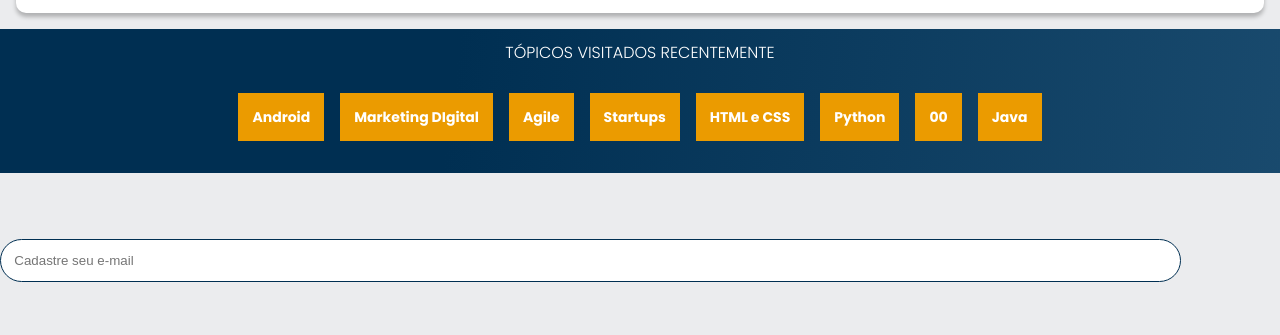
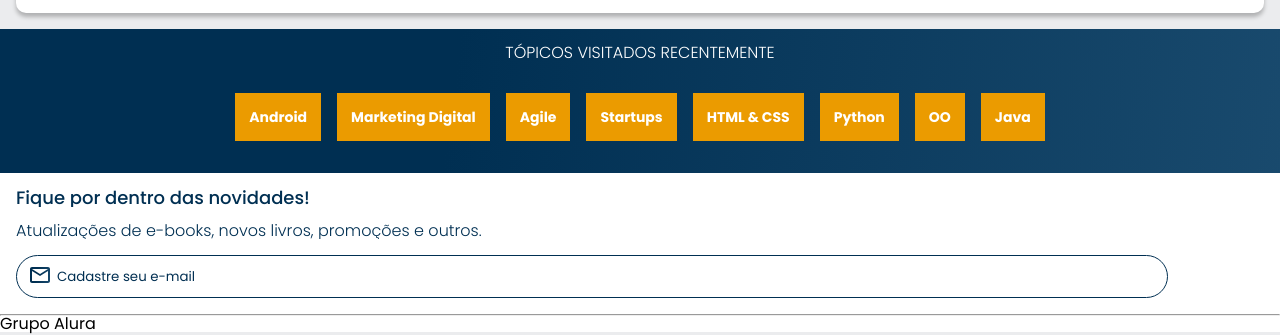
Before and after one commit to Drwexs/AluraBooks, a plain HTML site: page index.html in a window 1280 px wide. Shown: the part 2227-2562 px from the top of the page. Before the commit the page ends 2509 px from the top, so only its background shows below. Drawn offline with nearby package versions, Linux system fonts and the light colour scheme.

Commit message:
Add files via upload

```diff
--- a/index.html
+++ b/index.html
@@ -12,6 +12,9 @@
     <link
         href="https://fonts.googleapis.com/css2?family=Poppins:ital,wght@0,100;0,200;0,300;0,400;0,500;0,600;0,700;0,800;0,900;1,100;1,200;1,300;1,400;1,500;1,600;1,700;1,800;1,900&display=swap"
         rel="stylesheet">
+    <link href="https://fonts.googleapis.com/css2?family=Josefin+Sans:ital,wght@0,100..700;1,100..700&display=swap"
+        rel="stylesheet">
+
     <link rel="stylesheet" href="https://cdn.jsdelivr.net/npm/swiper@11/swiper-bundle.min.css" />
 
 </head>
@@ -42,6 +45,7 @@
                 </li>
             </ul>
             <img src="img/Logo.svg" alt="Logo da AluraBooks" class="container__imagem">
+            <h1 class="container__titulo"><b class="container__titulo--negrito">Alura</b>Books</h1>
         </div>
         <div class="container">
             <a href="#"><img src="img/Favoritos.svg" alt="Meus favoritos" class="container__imagem"></a>
@@ -150,51 +154,42 @@
 
     <section class="topicos">
         <h2 class="topicos__titulo">TÓPICOS VISITADOS RECENTEMENTE</h2>
-
         <ul class="topicos__lista">
-
+            <li class="topicos__item"><a href="#" class="topicos__link">Android</a></li>
             <li class="topicos__item">
-                <a href="#" class="topicos__link">Android</a>
+                <a href="#" class="topicos__link">Marketing Digital</a>
             </li>
-
-            <li class="topicos__item">
-                <a href="#" class="topicos__link">Marketing DIgital</a>
-            </li>
-
             <li class="topicos__item">
                 <a href="#" class="topicos__link">Agile</a>
             </li>
-
             <li class="topicos__item">
                 <a href="#" class="topicos__link">Startups</a>
             </li>
-
             <li class="topicos__item">
-                <a href="#" class="topicos__link">HTML e CSS</a>
+                <a href="#" class="topicos__link">HTML & CSS</a>
             </li>
-
             <li class="topicos__item">
                 <a href="#" class="topicos__link">Python</a>
             </li>
-
             <li class="topicos__item">
-                <a href="#" class="topicos__link">00</a>
+                <a href="#" class="topicos__link">OO</a>
             </li>
-
             <li class="topicos__item">
                 <a href="#" class="topicos__link">Java</a>
             </li>
-
-
         </ul>
-
     </section>
 
-    <section class="conato">
+    <section class="contato">
         <h2 class="contato__titulo">Fique por dentro das novidades!</h2>
-        <p class="contato__texto">Atualizações de e-books, novos livros. promoções e outros.</p>
+        <p class="contato__texto">Atualizações de e-books, novos livros, promoções e outros.</p>
         <input type="email" placeholder="Cadastre seu e-mail" class="contato__email">
     </section>
+
+    <hr />
+    <footer class="rodape">
+        <h2 class="rodape__titulo">Grupo Alura</h2>
+    </footer>
 
 
     <script src="https://cdn.jsdelivr.net/npm/swiper@11/swiper-bundle.min.js"></script>
--- a/style.css
+++ b/style.css
@@ -3,6 +3,7 @@
 @import url("styles/carrossel.css");
 @import url("styles/topicos.css");
 @import url("styles/contato.css");
+@import url("styles/rodape.css");
 
 :root {
     --cor-de-fundo: #EBECEE;
@@ -11,6 +12,7 @@
     --azul-degrade: linear-gradient(97.54deg, #002f52 35.49%, #326589 165.37%);
     --fonte-principal: "Poppins";
     --azul: #002F52;
+    --fonte-secundaria: "josefin Sans";
 }
 
 body {
--- a/styles/contato.css
+++ b/styles/contato.css
@@ -1,29 +1,37 @@
-.contato{
+.contato {
     background-color: var(--branco);
     padding: 1em;
 }
 
 .contato__titulo,
-.contato__texto{
+.contato__texto {
+    background: var(--azul-degrade);
     -webkit-background-clip: text;
     -webkit-text-fill-color: transparent;
     background-clip: text;
 }
 
-.contato__titulo{
+.contato__titulo {
     font-size: 18px;
     font-weight: 500;
 }
 
-.contato__texto{
+.contato__texto {
     font-weight: 300;
     margin: 1em 0;
 }
 
-.contato__email{
+.contato__email {
     padding: 1em;
     border: 1px solid var(--azul);
     border-radius: 24px;
     width: 90%;
     color: var(--azul);
 }
+
+.contato__email::placeholder {
+    font-family: var(--fonte-principal);
+    color: var(--azul);
+    background: url("../img/Email.svg") no-repeat;
+    padding-left: 2em;
+}
--- a/styles/header.css
+++ b/styles/header.css
@@ -57,3 +57,20 @@
 .container__botao{
     display: none;
 }
+
+@media screen and (min-width: 1024px) {
+    .container__titulo,
+    .container__titulo--negrito{
+        font-family: var(fonte-secundaria);
+        font-size: 30px;
+    }
+}
+
+.container__titulo{
+    font-weight: 400;
+    display: none;
+}
+
+.container__titulo--negrito{
+    font-weight: 700;
+}
--- /dev/null
+++ b/styles/rodape.css
@@ -0,0 +1,8 @@
+hr{
+    margin: 0;
+}
+
+.rodape{
+    background-color: var(--branco);
+    padding-right: 1em;
+}
```
Also changed, not shown: styles/topicos.css (+5 -5 lines).
